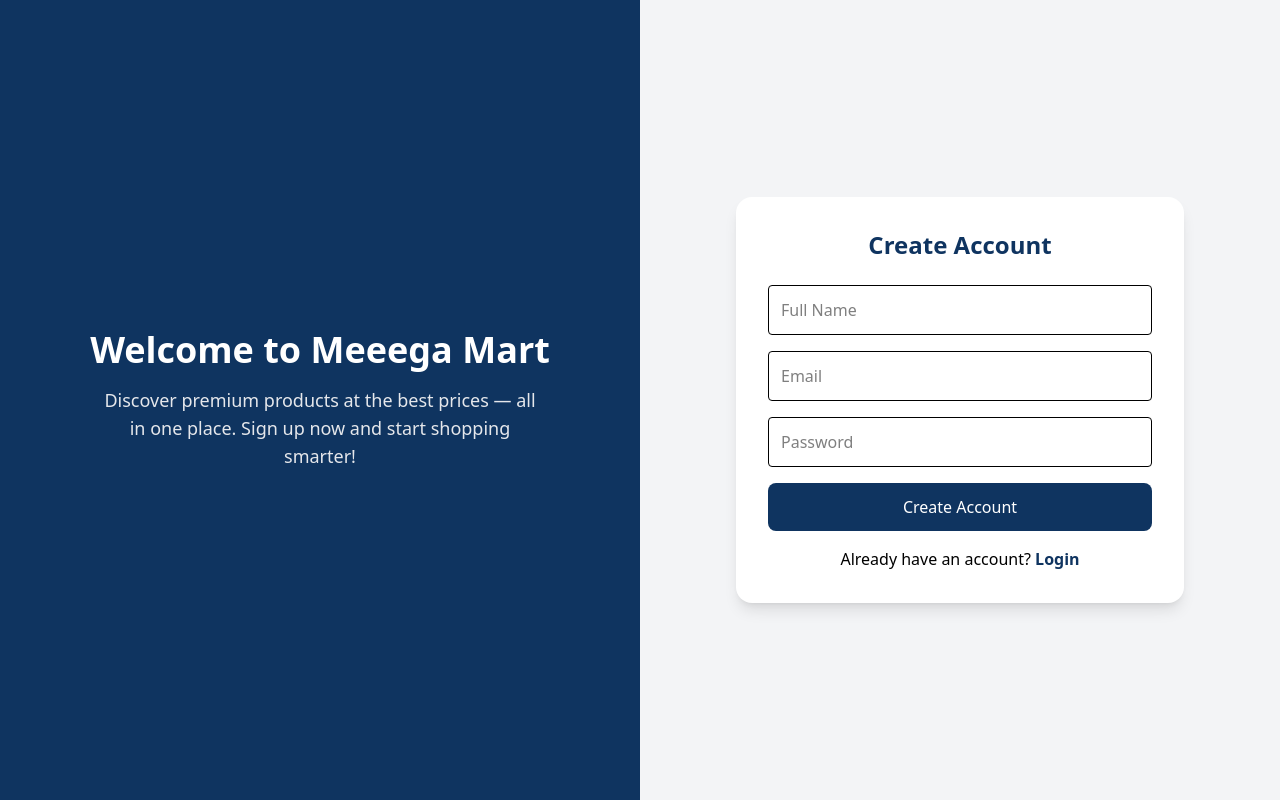
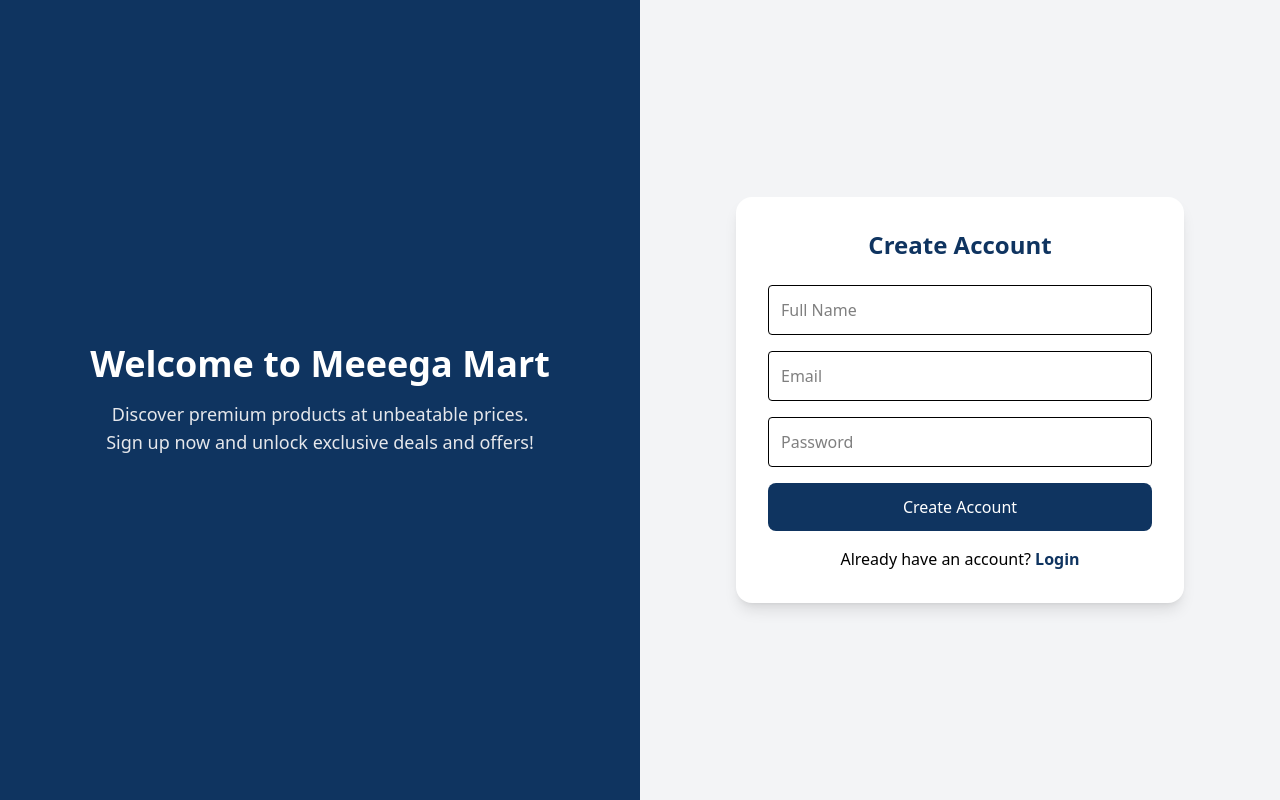
Before and after one commit to mshehram/MegaMart, a React (Vite) app: page /register in a window 1280 px wide. Built offline with nearby package versions, Linux system fonts and the light colour scheme.

Commit message:
updated code

```diff
--- a/src/pages/Login.jsx
+++ b/src/pages/Login.jsx
@@ -33,16 +33,16 @@
 
   return (
     <section className="flex flex-col md:flex-row h-screen">
-      {/* LEFT SIDE */}
-      <div className="hidden md:flex flex-col justify-center items-center w-1/2 bg-[#0f3460] text-white p-10">
+      {/* WELCOME SECTION */}
+      <div className="flex flex-col justify-center items-center w-full md:w-1/2 bg-[#0f3460] text-white p-10 text-center">
         <h1 className="text-4xl font-bold mb-4">Welcome Back to Meeega Mart</h1>
-        <p className="text-lg text-gray-200 text-center max-w-md">
-          Log in to continue shopping the latest deals and exclusive offers
-          specially curated for you.
+        <p className="text-lg text-gray-200 max-w-md">
+          Log in to continue shopping your favorite products
+          and unlock personalized deals made just for you.
         </p>
       </div>
 
-      {/* RIGHT SIDE (FORM) */}
+      {/* LOGIN FORM */}
       <div className="flex items-center justify-center w-full md:w-1/2 bg-gray-100">
         <div className="bg-white p-8 rounded-2xl shadow-lg w-full max-w-md">
           <h2 className="text-2xl font-semibold mb-6 text-center text-[#0f3460]">
@@ -82,9 +82,7 @@
           </p>
         </div>
       </div>
-       <div></div>
     </section>
-
   );
 };
 
--- a/src/pages/Register.jsx
+++ b/src/pages/Register.jsx
@@ -6,9 +6,7 @@
   const [form, setForm] = useState({ name: "", email: "", password: "" });
   const [error, setError] = useState("");
 
-  const validateEmail = (email) =>
-    /^[^\s@]+@[^\s@]+\.[^\s@]+$/.test(email);
-
+  const validateEmail = (email) => /^[^\s@]+@[^\s@]+\.[^\s@]+$/.test(email);
   const validatePassword = (password) =>
     /^(?=.*[A-Z])(?=.*[!@#$%^&*])(?=.{8,})/.test(password);
 
@@ -28,7 +26,7 @@
 
     if (!validatePassword(form.password)) {
       setError(
-        "Password must be at least 8 characters, contain one uppercase letter and one special character."
+        "Password must be at least 8 characters, include one uppercase letter and one special character."
       );
       return;
     }
@@ -47,16 +45,16 @@
 
   return (
     <section className="flex flex-col md:flex-row h-screen">
-      {/* LEFT SIDE */}
-      <div className="hidden md:flex flex-col justify-center items-center w-1/2 bg-[#0f3460] text-white p-10">
+      {/* WELCOME SECTION */}
+      <div className="flex flex-col justify-center items-center w-full md:w-1/2 bg-[#0f3460] text-white p-10 text-center">
         <h1 className="text-4xl font-bold mb-4">Welcome to Meeega Mart</h1>
-        <p className="text-lg text-gray-200 text-center max-w-md">
-          Discover premium products at the best prices — all in one place.
-          Sign up now and start shopping smarter!
+        <p className="text-lg text-gray-200 max-w-md">
+          Discover premium products at unbeatable prices.
+          Sign up now and unlock exclusive deals and offers!
         </p>
       </div>
 
-      {/* RIGHT SIDE (FORM) */}
+      {/* REGISTER FORM */}
       <div className="flex items-center justify-center w-full md:w-1/2 bg-gray-100">
         <div className="bg-white shadow-lg rounded-2xl p-8 w-full max-w-md">
           <h2 className="text-2xl font-semibold text-center mb-6 text-[#0f3460]">
```
